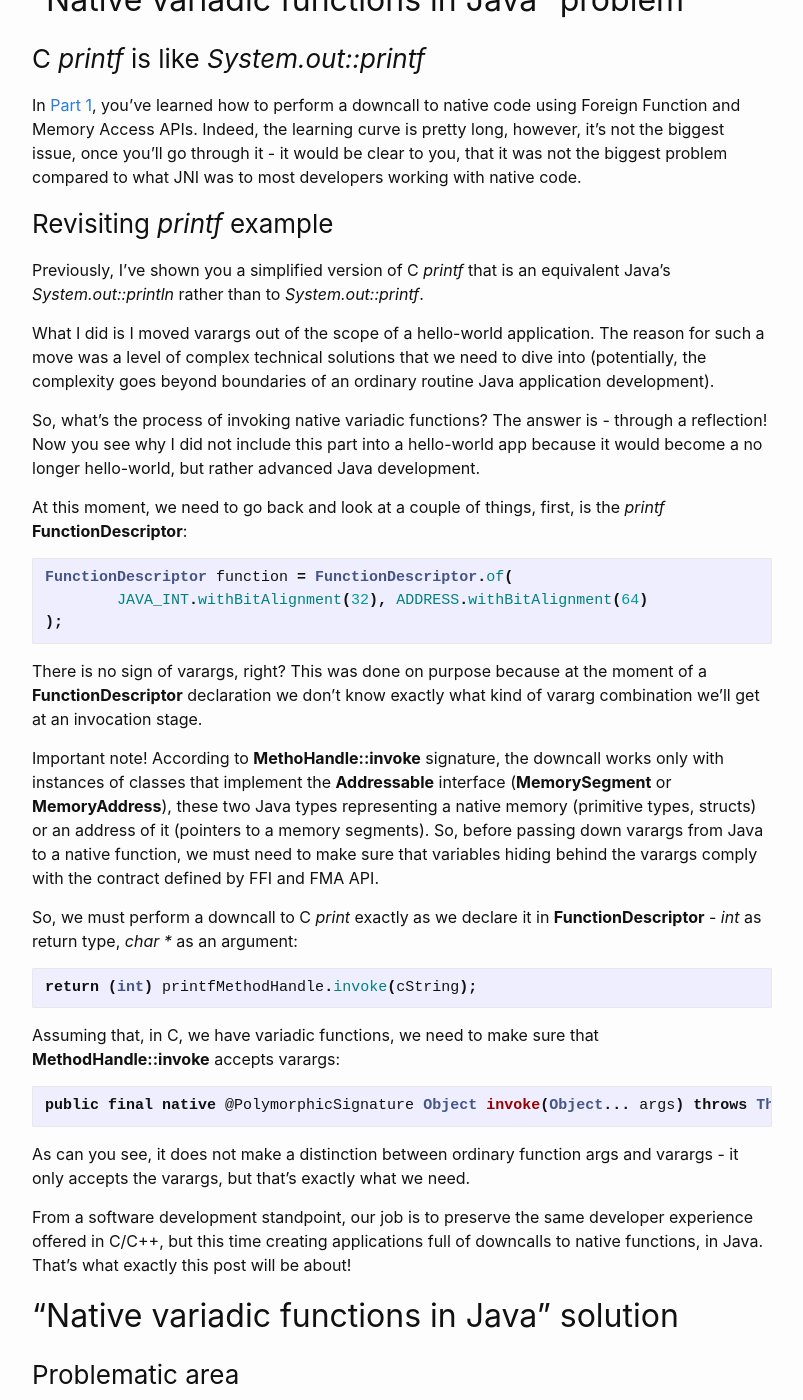
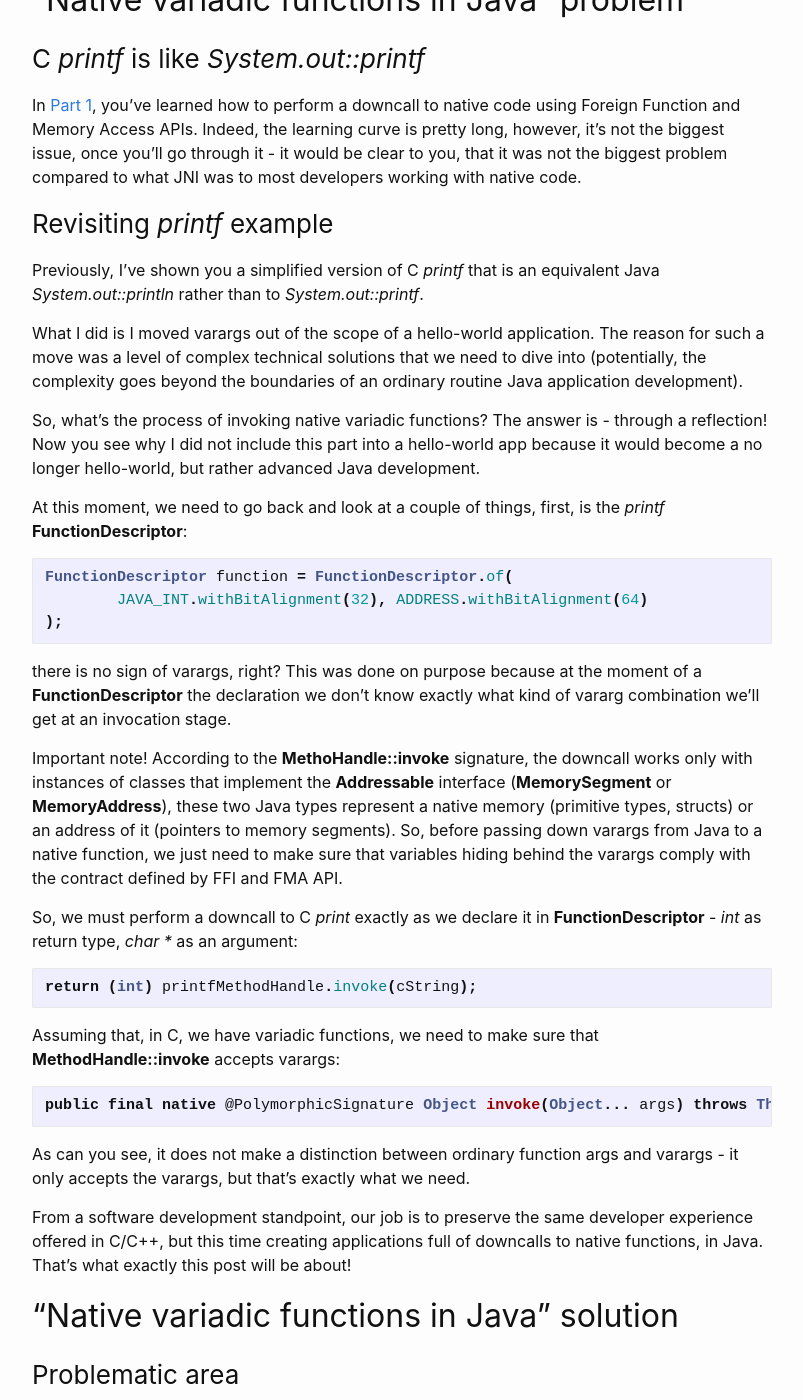
Before and after one commit to denismakogon/denismakogon.github.io, a Jekyll site: the page built from _posts/2022-06-14-introduction-to-project-panama-part-2.markdown, in a window 1280 px wide and 1400 px high, scrolled down 765 px. Shown: the whole window, without its empty margins (238-1041 px from the left). Built offline with Jekyll 4.4.1, drawn with Linux system fonts in a browser that asks for light colours; a script that is not in the unit is left out; some of the changed text lies outside the part shown.

Commit message:
spell-check

````diff
--- a/_posts/2022-06-14-introduction-to-project-panama-part-2.markdown
+++ b/_posts/2022-06-14-introduction-to-project-panama-part-2.markdown
@@ -21,12 +21,12 @@ Indeed, the learning curve is pretty long, however, it’s not the biggest issue
 
 ### Revisiting _printf_ example
 
-Previously, I’ve shown you a simplified version of C _printf_ that is an equivalent Java’s _System.out::println_
+Previously, I’ve shown you a simplified version of C _printf_ that is an equivalent Java _System.out::println_
 rather than to _System.out::printf_.
 
 What I did is I moved varargs out of the scope of a hello-world application.
 The reason for such a move was a level of complex technical solutions that we need to dive into
-(potentially, the complexity goes beyond boundaries of an ordinary routine Java application development).
+(potentially, the complexity goes beyond the boundaries of an ordinary routine Java application development).
 
 So, what's the process of invoking native variadic functions? The answer is - through a reflection!
 Now you see why I did not include this part into a hello-world app because it would become a no longer hello-world,
@@ -38,14 +38,14 @@ FunctionDescriptor function = FunctionDescriptor.of(
         JAVA_INT.withBitAlignment(32), ADDRESS.withBitAlignment(64)
 );
 ```
-There is no sign of varargs, right? This was done on purpose because at the moment of a **FunctionDescriptor**
-declaration we don’t know exactly what kind of vararg combination we’ll get at an invocation stage.
+there is no sign of varargs, right? This was done on purpose because at the moment of a **FunctionDescriptor**
+the declaration we don’t know exactly what kind of vararg combination we’ll get at an invocation stage.
 
-Important note! According to **MethoHandle::invoke** signature, the downcall works only with instances
+Important note! According to the **MethoHandle::invoke** signature, the downcall works only with instances
 of classes that implement the **Addressable** interface (**MemorySegment** or **MemoryAddress**),
-these two Java types representing a native memory (primitive types, structs)
-or an address of it (pointers to a memory segments). So, before passing down varargs from Java to a native function,
-we must need to make sure that variables hiding behind the varargs comply with the contract defined by FFI and FMA API.
+these two Java types represent a native memory (primitive types, structs)
+or an address of it (pointers to memory segments). So, before passing down varargs from Java to a native function,
+we just need to make sure that variables hiding behind the varargs comply with the contract defined by FFI and FMA API.
 
 So, we must perform a downcall to C _print_ exactly as we declare it in **FunctionDescriptor** -
 _int_ as return type, _char *_ as an argument:
@@ -250,7 +250,7 @@ As I mentioned above, `invoke` must be responsible for two things:
 ```
 
 The whole idea is to hijack an invocation to a native method through its method handle in order to build a desired
-version of the original function description based on the given varargs.
+the version of the original function description based on the given varargs.
 
 Note: **VarargsInvoker** implementation available in Appendix 2.
 
@@ -284,7 +284,7 @@ I will use **VarargsInvoker::make** method:
 A few things have changed, of course, you see varargs of a type **MethodAddress**.
 If you'll look at **Varargs::variadicLayout** you'll notice that there are only three types that can be processed further: _JAVA_LONG_, _JAVA_DOUBLE_, and **MemoryAddress**.
 The reason for such "limitation" is that the rest of the Java types like **String**, **Integer**, and so on, require a native memory allocation.
-Therefore, for _printf_, I have limited scope of types to **MemoryAddress** only as the code operates by **String** variables that require native memory segment allocation.
+Therefore, for _printf_, I have a limited scope of types to **MemoryAddress** only as the code operates by **String** variables that require native memory segment allocation.
 
 ### Memory segment and address allocations
 
@@ -314,7 +314,7 @@ So, the _main_ would have the following representation:
 
 ```
 The code above is pretty clear, it creates Java **String** variables.
-Allocates a native memory for each of them, but for varargs - it grabs addresses to comply with a Java version of _printf_ function.
+Allocates a native memory for each of them, but for varargs - it grabs addresses to comply with a Java version of the _printf_ function.
 
 The output of a program is:
 ```shell
@@ -403,8 +403,8 @@ public class PrintfVariadic {
 
 ### Appendix 2: VarargsInvoker
 
-Disclaimer: this code is a modified version of **VarargsInvoker** that is a part generated sources.
-Technically, they belong to Panama, but are not a part of the JDK or code tools.
+Disclaimer: This code is a modified version of **VarargsInvoker** that is a part generated sources.
+Technically, they belong to Panama but are not a part of the JDK or code tools.
 Generated sources are not licensed.
 
 ```java
````
Also changed, not shown: other parts of _posts/2022-06-14-introduction-to-project-panama-part-2.markdown (+6 -6 lines), _posts/2022-05-31-introduction-to-project-panama-part-1.markdown (+11 -11 lines).
